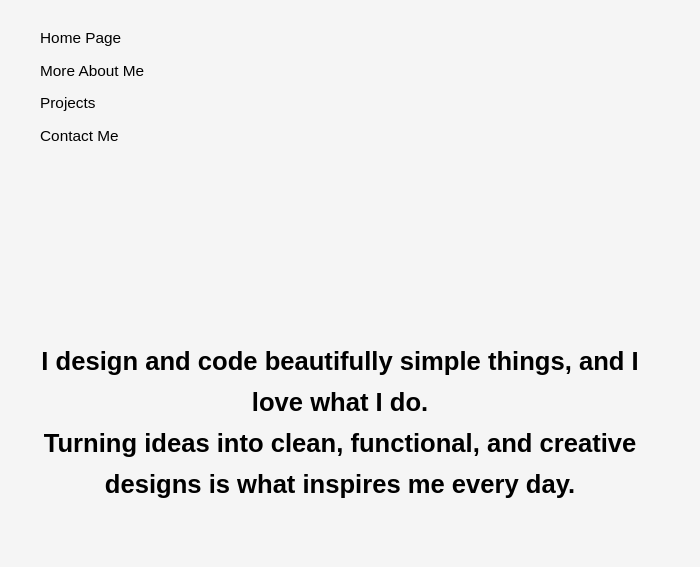
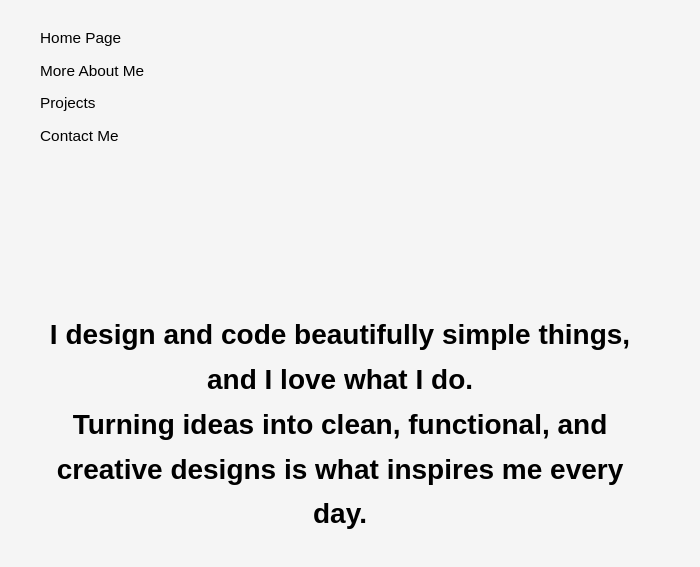
Before and after one commit to Krisaladulal/krisaladulal.github.io, a plain HTML site: page index.html in a window 1280 px wide. Shown: the part 289-856 px from the top of the page, without its empty margins (0-700 px from the left). Drawn offline with Linux system fonts and the light colour scheme.

```diff
--- a/style.css
+++ b/style.css
@@ -15,13 +15,13 @@ body {
 
 
 .intro_text {
-   display: flex;
+  display: flex;
   flex-direction: column;
   justify-content: center;
   align-items: center;
   text-align: center;
   font-weight: bold;
-  font-size: 2vw;
+  font-size: 28px;
   color: black;
   height: 60vh;
   line-height: 1.6;
```
